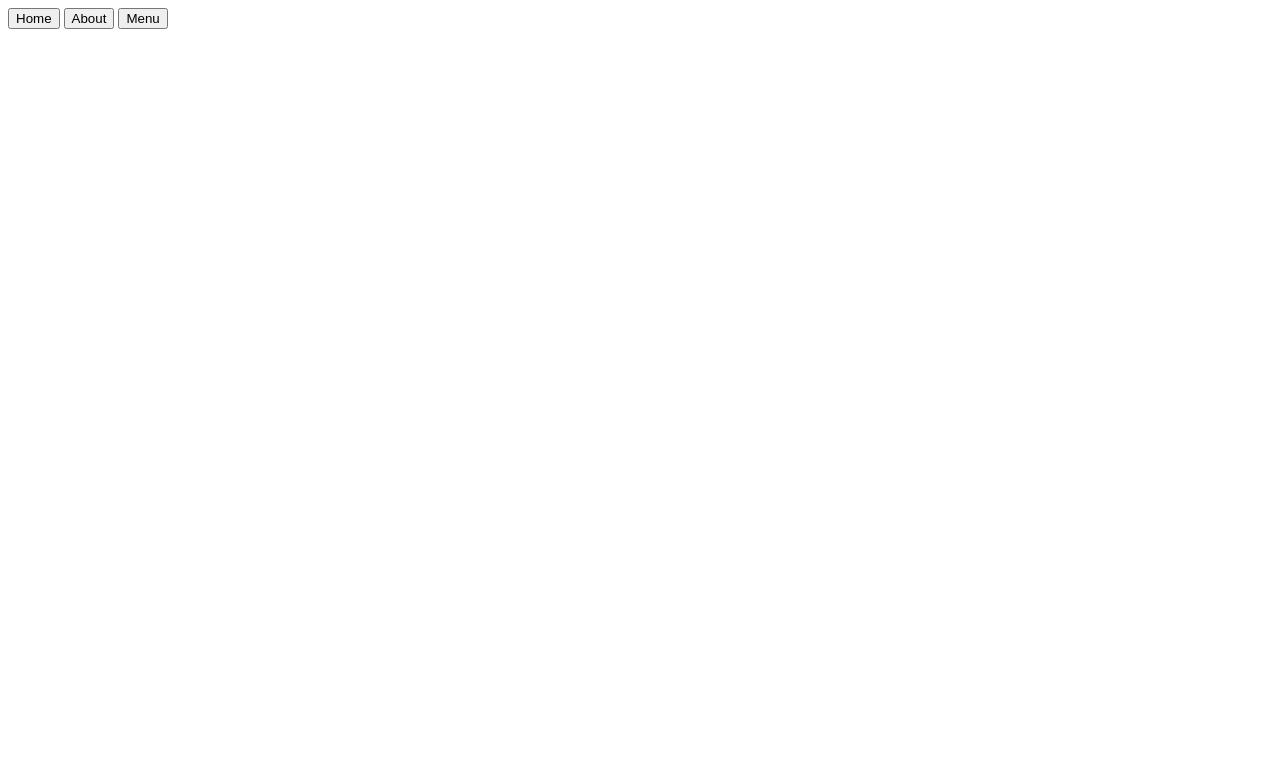
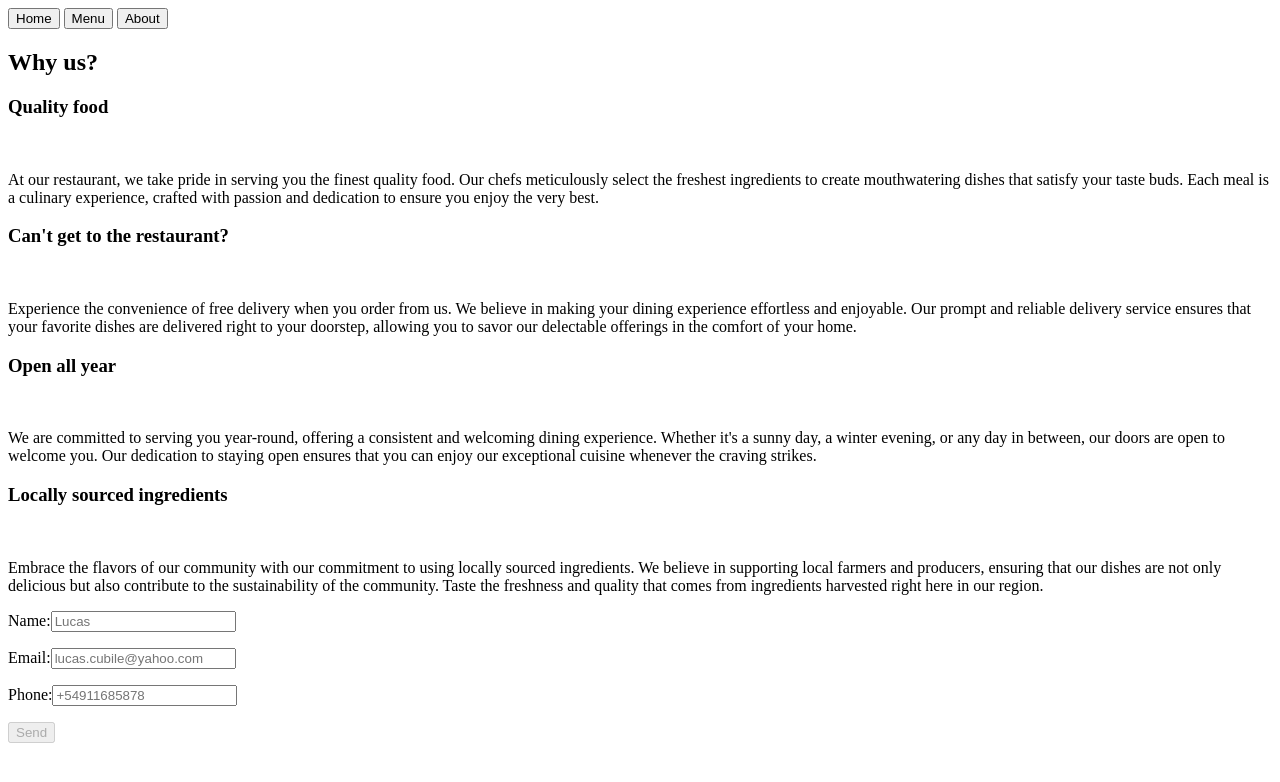
Before and after one commit to hroglardev/Restaurant-page, a website built with webpack: page src/index.html in a window 1280 px wide. Built offline with nearby package versions, Linux system fonts and the light colour scheme.

Commit message:
Home on display. Form creation done

```diff
--- /dev/null
+++ b/src/domElements/Form/form.js
@@ -0,0 +1,49 @@
+import { appendElements } from '../../helpers/appendElements'
+import { createHtmlElement } from '../../helpers/createHtmlElement'
+
+// import { validate } from './validation'
+
+const createFormSection = (labelText, placeHolder, inputId, parentNode) => {
+  const label = createHtmlElement('label', 'form-label')
+  const input = createHtmlElement('input', 'form-input', inputId)
+  const error = createHtmlElement('p', 'error-message')
+
+  label.innerText = labelText
+  label.setAttribute('for', inputId)
+
+  input.setAttribute('placeholder', placeHolder)
+  input.name = inputId
+  // input.addEventListener('change', validate(input))
+
+  // error.innerText = validate(input)
+  appendElements(parentNode, label, input, error)
+}
+
+const thankYouMessage = (form, event) => {
+  event.preventDefault()
+  const message = createHtmlElement('p', 'thank-you')
+  message.innerText = 'Thank you. We will contact you soon'
+  appendElements(form, message)
+  setTimeout(() => {
+    message.remove()
+  }, 3000)
+}
+
+export const displayForm = () => {
+  const aside = document.querySelector('#aside')
+  const form = createHtmlElement('form')
+  appendElements(aside, form)
+
+  createFormSection('Name:', 'Lucas', 'name', form)
+  createFormSection('Email:', 'lucas.cubile@yahoo.com', 'email', form)
+  createFormSection('Phone:', '+54911685878', 'phone', form)
+
+  const inputs = [...document.querySelectorAll('.form-input')]
+  const submitButton = createHtmlElement('button', 'submit')
+  submitButton.type = 'submit'
+  submitButton.innerText = 'Send'
+  submitButton.setAttribute('disabled', true)
+  appendElements(form, submitButton)
+
+  form.addEventListener('submit', (event) => thankYouMessage(form, event))
+}
--- /dev/null
+++ b/src/domElements/Form/validation.js
@@ -0,0 +1,6 @@
+const PHONE = /^[^\s@]+@[^\s@]+\.[^\s@]+$/
+const EMAIL = /^\+\d{9,}$/
+
+// export const validate = (input) => {
+
+// }
--- a/src/helpers/addEvent.js
+++ /dev/null
@@ -1,3 +0,0 @@
-const addEvent = (element, eventType, eventFunction) => {
-  element.addEventListener(eventType, eventFunction)
-}
--- a/src/helpers/createHtmlElement.js
+++ b/src/helpers/createHtmlElement.js
@@ -8,4 +8,6 @@ export const createHtmlElement = (element, elementClasss, id) => {
   if (id) {
     domElement.id = id
   }
+
+  return domElement
 }
--- /dev/null
+++ b/src/helpers/emptyContent.js
@@ -0,0 +1,3 @@
+export const emptyContent = (content) => {
+  content.innerHTML = ''
+}
--- a/src/index.html
+++ b/src/index.html
@@ -10,11 +10,12 @@
       <header id="header">
         <nav>
           <button class="nav-button">Home</button>
+          <button class="nav-button">Menu</button>
           <button class="nav-button">About</button>
-          <button class="nav-button">Menu</button>
         </nav>
       </header>
       <main id="content"></main>
+      <aside id="aside"></aside>
       <footer id="footer"></footer>
     </div>
   </body>
--- a/src/index.js
+++ b/src/index.js
@@ -1,2 +1,6 @@
 'use strict'
-console.log('hello world!')
+import { displayHome } from './pages/home'
+import { displayForm } from './domElements/Form/form'
+
+displayForm()
+displayHome()
--- a/src/pages/home.js
+++ b/src/pages/home.js
@@ -1 +1,48 @@
-export const test = () => console.log('Test')
+import { emptyContent } from '../helpers/emptyContent'
+import { createHtmlElement } from '../helpers/createHtmlElement'
+import { appendElements } from '../helpers/appendElements'
+
+const cards = [
+  {
+    title: 'Quality food',
+    image: '',
+    text: 'At our restaurant, we take pride in serving you the finest quality food. Our chefs meticulously select the freshest ingredients to create mouthwatering dishes that satisfy your taste buds. Each meal is a culinary experience, crafted with passion and dedication to ensure you enjoy the very best.'
+  },
+  {
+    title: "Can't get to the restaurant?",
+    image: '',
+    text: 'Experience the convenience of free delivery when you order from us. We believe in making your dining experience effortless and enjoyable. Our prompt and reliable delivery service ensures that your favorite dishes are delivered right to your doorstep, allowing you to savor our delectable offerings in the comfort of your home.'
+  },
+  {
+    title: 'Open all year',
+    image: '',
+    text: "We are committed to serving you year-round, offering a consistent and welcoming dining experience. Whether it's a sunny day, a winter evening, or any day in between, our doors are open to welcome you. Our dedication to staying open ensures that you can enjoy our exceptional cuisine whenever the craving strikes."
+  },
+  {
+    title: 'Locally sourced ingredients',
+    image: '',
+    text: 'Embrace the flavors of our community with our commitment to using locally sourced ingredients. We believe in supporting local farmers and producers, ensuring that our dishes are not only delicious but also contribute to the sustainability of the community. Taste the freshness and quality that comes from ingredients harvested right here in our region.'
+  }
+]
+
+export const displayHome = () => {
+  const content = document.querySelector('#content')
+  emptyContent(content)
+  const section = createHtmlElement('section')
+  appendElements(content, section)
+
+  const sectionTitle = createHtmlElement('h2')
+  sectionTitle.innerText = 'Why us?'
+  const cardContainer = createHtmlElement('div', 'card-container')
+  appendElements(section, sectionTitle, cardContainer)
+
+  cards.forEach((card) => {
+    const title = createHtmlElement('h3', 'card-title')
+    const image = createHtmlElement('img', 'card-image')
+    const text = createHtmlElement('p', 'card-text')
+    title.innerText = card.title
+    image.src = card.image
+    text.innerText = card.text
+    appendElements(cardContainer, title, image, text)
+  })
+}
```
Also changed, not shown: src/helpers/toggleClass.js (added, +7 -0 lines), dist/index.html, dist/main.bundle.js, src/pages/about.js (added), src/pages/menu.js (added).
